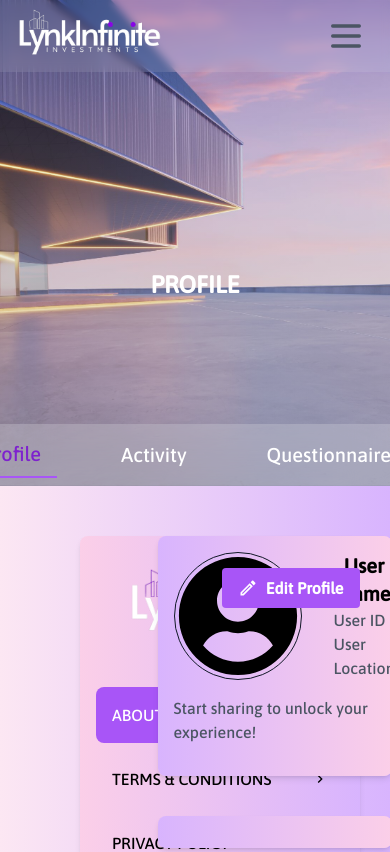
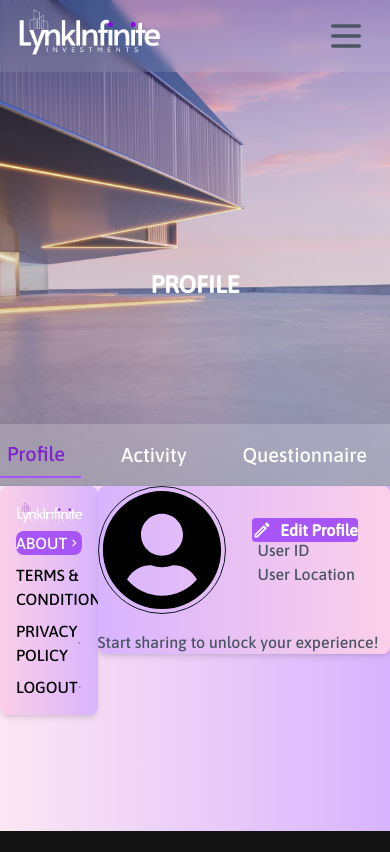
Before and after one commit to upchangeinvestments/frontend, a React (Create React App) app: page /profile in a window 390 px wide. Shown: the top 852 px of the page. Built offline with nearby package versions, Linux system fonts and the light colour scheme.

Commit message:
made profile page responsive

```diff
--- a/src/Pages/ProfilePage/Activity.jsx
+++ b/src/Pages/ProfilePage/Activity.jsx
@@ -8,7 +8,7 @@ function Activity() {
   return (
     <div>
       <h2 className="text-3xl mt-12 text-white font-bold mb-4">Favourites</h2>
-      <div className="grid grid-cols-3 gap-0 mt-12 justify-center">
+      <div className="grid vsm:grid-col-1 md:grid-cols-2  lg:grid-cols-3 mt-12 justify-center">
         {sixCardsData.map((element, index) => (
           <div key={index} className="flex justify-center">
             <PostCard data={element} />
--- a/src/Pages/ProfilePage/Profile.jsx
+++ b/src/Pages/ProfilePage/Profile.jsx
@@ -1,5 +1,5 @@
 import React, { useState } from "react";
-import { MdOutlineEdit, MdOutlineFileUpload } from "react-icons/md";
+import { MdOutlineEdit } from "react-icons/md";
 import { FaUserCircle } from "react-icons/fa";
 import Sidebar from "./Sidebar";
 
@@ -17,7 +17,7 @@ const Profile = () => {
         <Sidebar sendDataToProfile={handleIncomingData} />
       </div>
       <div className="col-span-9">
-        <div className="bg-gradient-to-r from-purple-300 to-pink-200 rounded-lg shadow-md mt-[50px] ml-[60px]  w-[80%] p-4 relative">
+        <div className="md:mt-[50px] md:ml-[60px] md:p-[20px] md:w-[85%] lg:mt-[50px] lg:ml-[100px] lg:w-[80%] lg:p-4 xl:w-[80%] xl:p-[20px] xl:ml-[100px] bg-gradient-to-r from-purple-300 to-pink-200 rounded-lg shadow-md  relative">
           <div className="flex items-center">
             <div className="flex-shrink-0">
               {isEditing ? (
@@ -40,13 +40,17 @@ const Profile = () => {
                   variant="circular"
                   size="6x"
                   alt="user"
-                  className="border border-gray-900 p-0.5 rounded-full w-32 h-32"
+                  className="border border-gray-900 p-0.5 md:w-[100px] md:h-[100px] lg:w-[120px] lg:h-[120px] xl:w-[150px] xl:h-[150px] rounded-full w-32 h-32"
                 />
               )}
             </div>
             <div className="ml-8">
-              <h2 className="text-xl font-bold flex flex-start">User Name</h2>
-              <p className="text-gray-600">User ID</p>
+              <h2 className="md:text-[17px] lg:text-[19px] xl:text-[23px]  font-bold flex flex-start">
+                User Name
+              </h2>
+              <p className="text-gray-600 md:text-[12px] lg:text-[15px] xl:text-[18px]">
+                User ID
+              </p>
               {isEditing ? (
                 <input
                   type="text"
@@ -54,7 +58,9 @@ const Profile = () => {
                   placeholder="location"
                 />
               ) : (
-                <p className="text-gray-600">User Location</p>
+                <p className="text-gray-600 md:text-[12px] lg:text-[15px] xl:text-[18px]">
+                  User Location
+                </p>
               )}
             </div>
           </div>
@@ -66,7 +72,7 @@ const Profile = () => {
                 rows="4"
               />
             ) : (
-              <p className="text-gray-600">
+              <p className="text-gray-600 md:text-[13px] lg:text-[15px] xl:text-[18px]">
                 Start sharing to unlock your experience!
               </p>
             )}
@@ -75,14 +81,14 @@ const Profile = () => {
             {isEditing ? (
               <button
                 onClick={() => setIsEditing(!isEditing)}
-                className="bg-purple-500 hover:bg-purple-600 text-white font-bold py-2 px-4 rounded"
+                className="bg-purple-500 hover:bg-purple-600 text-white font-bold lg:py-2 lg:px-4 rounded"
               >
                 Save Changes
               </button>
             ) : (
               <button
                 onClick={() => setIsEditing(!isEditing)}
-                className="bg-purple-500 hover:bg-purple-600 text-white font-bold py-2 px-4 rounded absolute top-8 right-8 flex items-center justify-center"
+                className="bg-purple-500 hover:bg-purple-600 text-white font-bold md:px-[5px] md:py-[5px]   lg:py-2 lg:px-4 rounded absolute top-8 right-8 flex items-center justify-center"
               >
                 <span className="mr-2">
                   <MdOutlineEdit size="20px" />
@@ -93,13 +99,13 @@ const Profile = () => {
           </div>
         </div>
         <div className="grid col-span-9">
-          <div className="bg-gradient-to-r from-purple-300 to-pink-200 rounded-lg shadow-md mt-[40px] ml-[60px]  w-[80%] p-4 relative">
+          <div className="md:mt-[40px] md:w-[85%] md:ml-[60px] lg:mt-[40px]  lg:ml-[100px]  lg:w-[80%] lg:p-[15px]  bg-gradient-to-r from-pink-200 to-purple-300 rounded-lg shadow-md relative">
             {tabContent && (
               <>
-                <h2 className="text-xl text-purple-600 mt-6 font-bold text-center">
+                <h2 className="md:text-lg md:mt-[15px]  lg:text-[22px]  lg:mt-[18px] xl:text-[25px] xl:mt-[20px] text-purple-600  font-bold text-center">
                   {tabContent.title}
                 </h2>
-                <div className="text-pretty items-center text-left p-4">
+                <div className="md:p-[15px] lg:p-[15px] md:text-[15px] lg:text-[16px] lg:mt-[15px] xl:text-[18px] xl:mt-[15px] text-pretty items-center text-left ">
                   {tabContent.data}
                 </div>
               </>
--- a/src/Pages/ProfilePage/ProfileTab.jsx
+++ b/src/Pages/ProfilePage/ProfileTab.jsx
@@ -14,7 +14,7 @@ const Tabs = ({ tabs }) => {
           </p>
         </div>
         <div className="">
-          <div className="flex bg-white/20 backdrop-blur-xl p-2 absolute bottom-0 w-full items-center justify-center gap-8">
+          <div className="flex bg-white/20 backdrop-blur-xl p-2 absolute bottom-0 w-full items-center justify-center vsm:gap-2 md:gap-8">
             {tabs.map((tab, index) => (
               <button
                 key={index}
--- a/src/Pages/ProfilePage/sidebar.jsx
+++ b/src/Pages/ProfilePage/sidebar.jsx
@@ -29,18 +29,19 @@ const Sidebar = ({ sendDataToProfile }) => {
 
   return (
     <div>
-      <div className="flex flex-col items-center bg-gradient-to-r from-pink-200 to-purple-300 h-[500px] w-[280px] mt-[50px] ml-[80px] backdrop-blur-lg rounded-lg shadow-md p-4 col-span-3 xl:col-span-2">
+      <div className="md:w-[200px] md:h-[400px] md:mt-[50px] md:ml-[20px] lg:h-[550px] lg:w-[280px] lg:mt-[50px] lg:ml-[40px] xl:col-span-3 xl:w-[320px] xl:ml-[60px] xl:h-[600px] flex flex-col items-center bg-gradient-to-r from-pink-200 to-purple-300  backdrop-blur-lg rounded-lg shadow-md p-4 col-span-3 ">
         <ul className="flex flex-col space-y-2 w-full">
-          <div className="my-4 ml-8 mb-12 w-48">
+          <div className="md:w-[150px] md:ml-[5px] md:mb-[40px] lg:mx-[20px] lg:mt-[20px] lg:mb-[80px] lg:w-[200px] xl:w-[230px]">
             <img src={logo} alt="" />
           </div>
           {tabs.map((tab, index) => (
             <li
               key={index}
-              className={`p-4 ${isActive === index
+              className={`md:p-[10px] lg:p-[15px] md:text-[15px] lg:text-[17px] xl:text-[18px] xl:p-[17px] ${
+                isActive === index
                   ? "bg-purple-500 rounded-lg text-white w-full"
                   : ""
-                }`}
+              }`}
               onClick={() => handleContent(index)}
             >
               <div className="flex items-center justify-between">
```
Also changed, not shown: src/Pages/ProfilePage/Questionnaire.jsx (+45 -25 lines), 1 other file (tests, documents, lock files or other folders).
